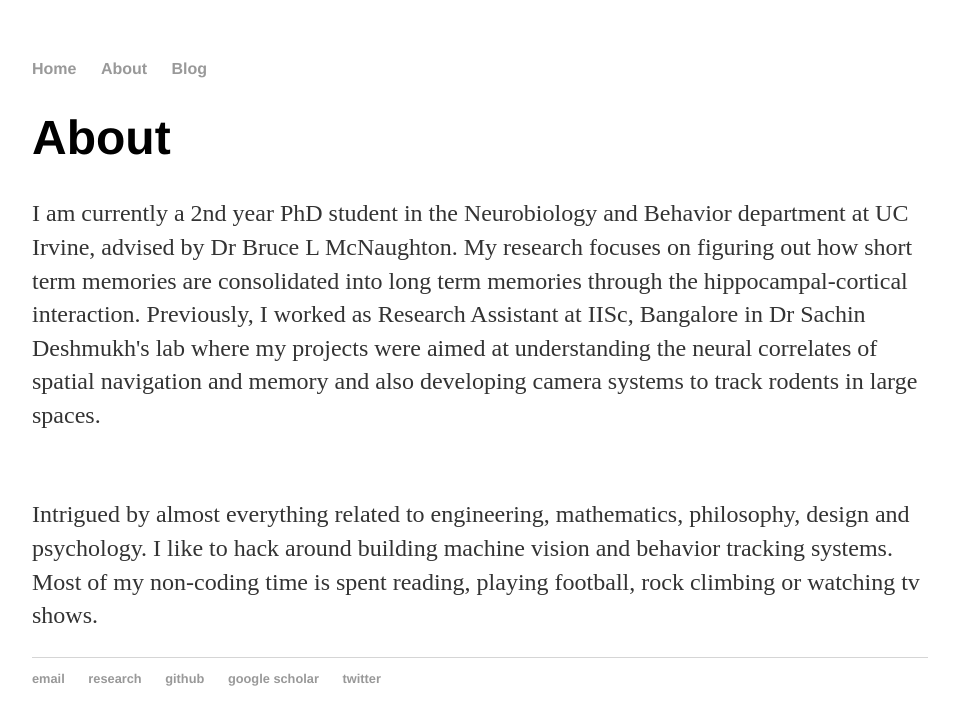
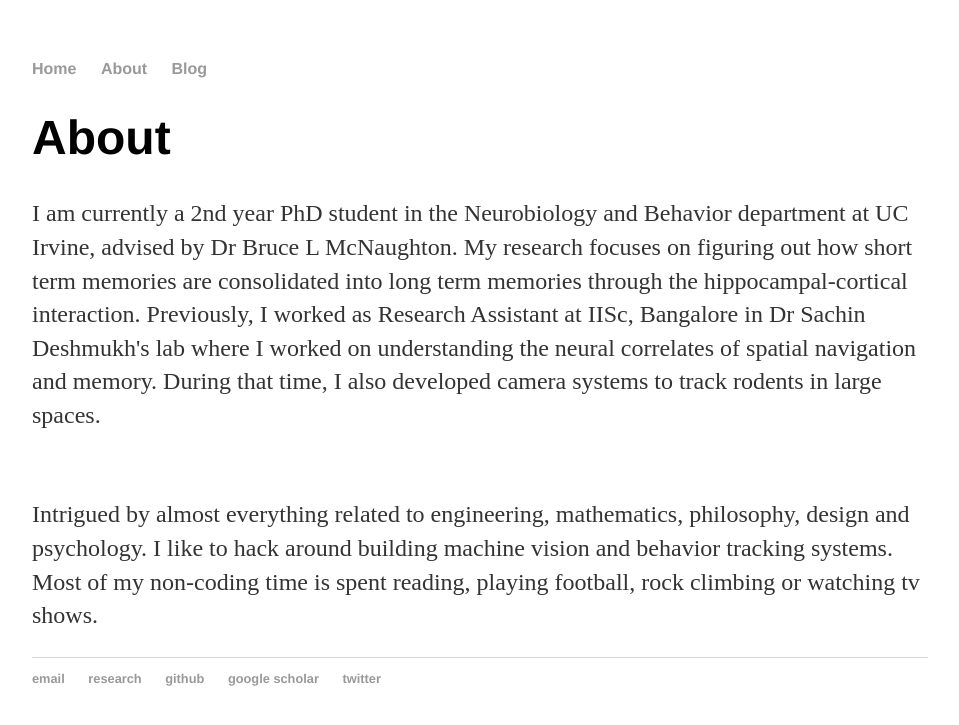
Before and after one commit to rajatsaxena/rajatsaxena.github.io, a Jekyll site: the page built from about/index.html, in a window 1280 px wide. Shown: the top 725 px of the page, without its empty margins (160-1119 px from the left). Built offline with Jekyll 4.4.1, drawn with Linux system fonts in a browser that asks for light colours.

Commit message:
Update index.html

```diff
--- a/about/index.html
+++ b/about/index.html
@@ -9,8 +9,8 @@ title: Rajat Saxena's Blog
 				advised by Dr Bruce L McNaughton. My research focuses on figuring out how short term memories
 				are consolidated into long term memories through the hippocampal-cortical interaction.
 				Previously, I worked as Research Assistant at IISc, Bangalore in Dr Sachin Deshmukh's lab
-				where my projects were aimed at understanding the neural correlates of spatial navigation and
-				memory and also developing camera systems to track rodents in large spaces.
+				where I worked on understanding the neural correlates of spatial navigation and
+				memory. During that time, I also developed camera systems to track rodents in large spaces.
 			</p>
 			<br/>
 <p> Intrigued by almost everything related to engineering, mathematics, philosophy, design and psychology. I like to hack around
```
